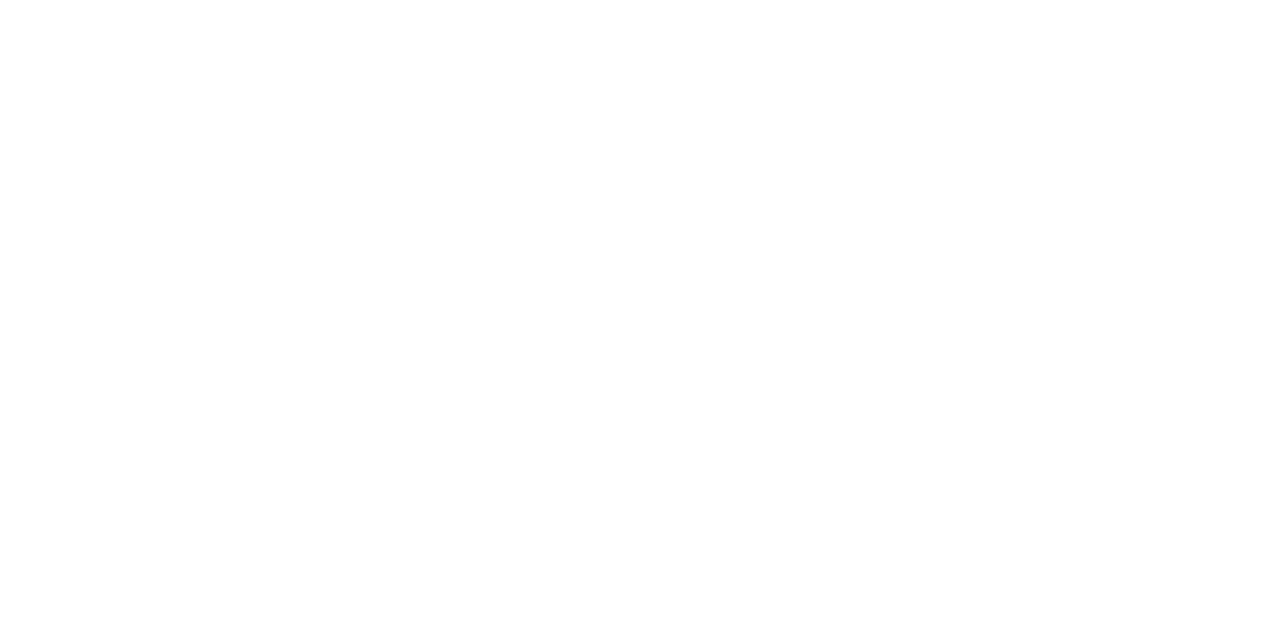
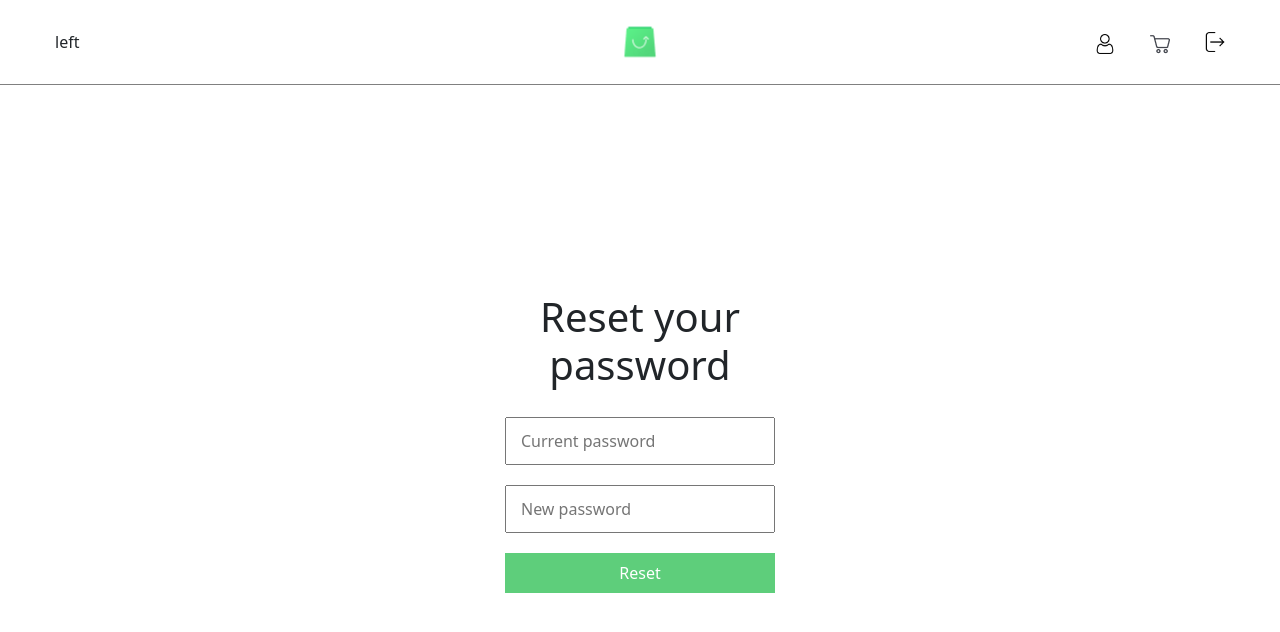
Before and after one commit to mateiahacks/tech-commerce, a React (Create React App) app in the folder frontend/: page /reset_password in a window 1280 px wide. Before the commit this address had no page. Shown: the top 632 px of the page. Built offline with nearby package versions, Linux system fonts and the light colour scheme; sample sign-in values are in the browser's storage.

Commit message:
reset password on frontend

```diff
--- a/frontend/src/App.js
+++ b/frontend/src/App.js
@@ -4,6 +4,7 @@
 import { useSelector } from 'react-redux';
 import Home from './pages/Home';
 import Profile from './pages/Profile';
+import ResetPassword from './pages/ResetPassword';
 
 function App() {
   const user = useSelector((state) => state.auth.user);
@@ -14,7 +15,8 @@
         <Route path='/' element={user ? <Home /> : <Navigate to={'/login'}/>}/>
         <Route path='/register' element={!user ? <Register /> : <Navigate to={'/'}/>}/>
         <Route path='/login' element={!user ? <Login /> : <Navigate to={'/'}/>}/>
-        <Route path='/profile' element={user ? <Profile /> : <>No</>}/>
+        <Route path='/profile' element={user ? <Profile /> : <Navigate to={'/login'}/>}/>
+        <Route path='/reset_password' element={user ? <ResetPassword /> : <Navigate to={'/login'}/>}/>
       </Routes>
     </Router>
   );
--- a/frontend/src/components/forms/ProfileForm.js
+++ b/frontend/src/components/forms/ProfileForm.js
@@ -7,6 +7,7 @@
 import CountrySelector from '../CountrySelector';
 import { updateUser } from '../../features/auth/authSlice';
 import { Loader } from '../styles/Global.styled';
+import { Link } from 'react-router-dom';
 
 export default function ProfileForm() {
   const { user } = useSelector(state => state.auth);
@@ -36,8 +37,6 @@
     e.preventDefault();
 
     dispatch(updateUser(formData));
-
-    console.log("data", formData);
   }
 
   return (
@@ -89,6 +88,7 @@
                 handleChange={handleChange}
                 labeled
             />
+            <Link to={'/reset_password'}><p>Reset password</p></Link>
             <Button>
                 {!isLoading && "Save"}
                 {isLoading && <Loader size={15} />}
--- /dev/null
+++ b/frontend/src/components/forms/ResetPasswordForm.js
@@ -0,0 +1,70 @@
+import React, { useState } from 'react';
+import useToggle from '../../hooks/useToggle';
+import { StyledForm } from '../styles/Forms.styled'
+import Input from './Input'
+import Button from './Button';
+import Api from '../../utils/Api';
+import { Loader } from '../styles/Global.styled';
+import { toast } from 'react-toastify';
+import { useNavigate } from 'react-router-dom';
+
+export default function ResetPasswordForm() {
+  const [formData, setFormData] = useState({
+    currentPassword: '',
+    newPassword: '',
+  });
+  const navigate = useNavigate();
+
+  const [isLoading, toggleIsLoading] = useToggle();
+
+  const { currentPassword, newPassword } = formData;
+
+  const handleChange = (event) => {
+    setFormData((prev) => {
+        const { name, value } = event.target;
+        return {
+            ...prev,
+            [name]: value,
+        }
+    })
+  }
+
+  const onSubmit = async (event) => {
+    event.preventDefault();
+
+    toggleIsLoading(true);
+    const data = await Api.put('/api/auth/change-password', formData);
+    toggleIsLoading(false);
+
+    if (data.status === 200) {
+        toast.success("Password changed successfully");
+        navigate('/');
+    }
+  }
+
+  return (
+    <>
+        <StyledForm onSubmit={onSubmit}>
+            <h1>Reset your password</h1>
+            <Input
+              type={'password'}
+              placeholder={'Current password'}
+              name={'currentPassword'}
+              value={currentPassword}
+              handleChange={handleChange}
+            />
+            <Input
+              type={'password'}
+              placeholder={'New password'}
+              name={'newPassword'}
+              value={newPassword}
+              handleChange={handleChange}
+            />
+            <Button>
+                {!isLoading && "Reset"}
+                {isLoading && <Loader size={15}/>}
+            </Button>
+        </StyledForm>
+    </>
+  )
+}
--- /dev/null
+++ b/frontend/src/pages/ResetPassword.js
@@ -0,0 +1,13 @@
+import React from 'react'
+import { Page } from '../components/styles/Global.styled'
+import ResetPasswordForm from '../components/forms/ResetPasswordForm'
+import Navbar from '../components/Navbar'
+
+export default function ResetPassword() {
+  return (
+    <Page>
+        <Navbar />
+        <ResetPasswordForm />
+    </Page>
+  )
+}
```
